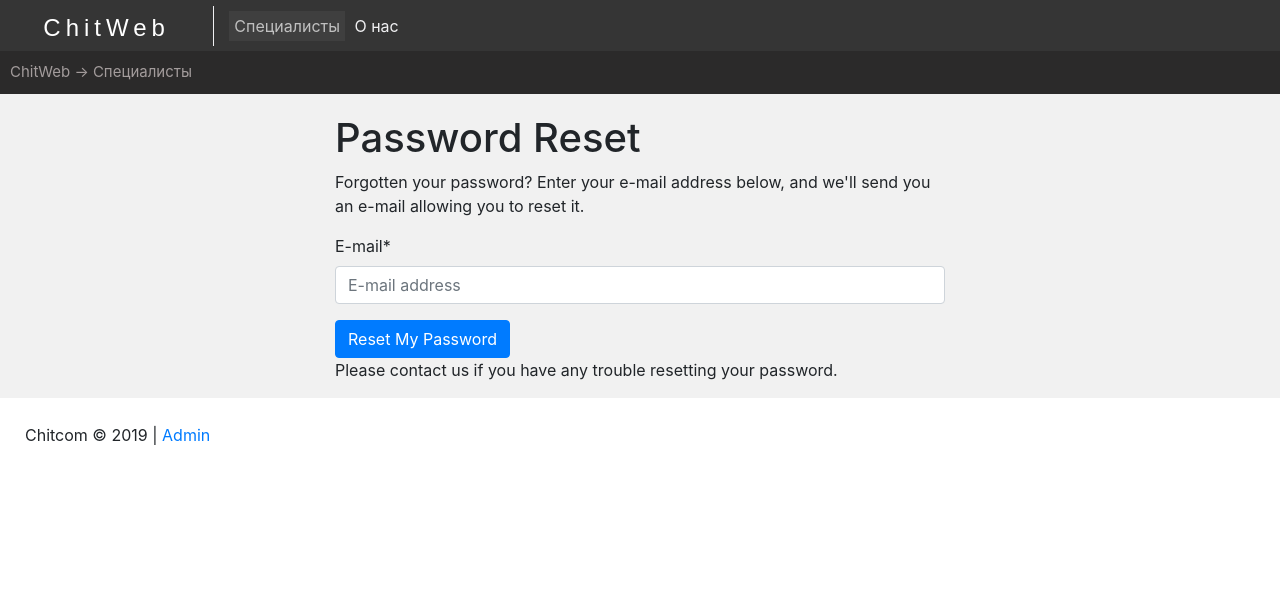
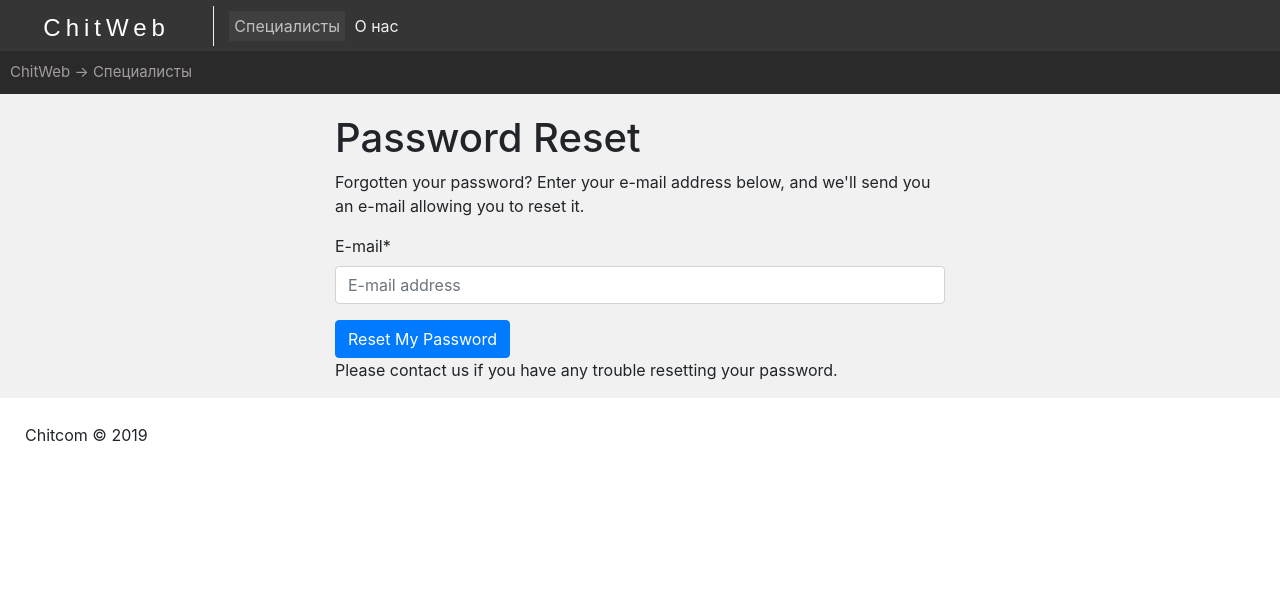
Before and after one commit to chitcomhub/chitweb, a Django app: page /accounts/password/reset/ in a window 1280 px wide. Shown: the top 615 px of the page. Run offline with Django 3.2, Linux system fonts and the light colour scheme; style sheets or scripts are compiled from the project's sources; some libraries are stand-ins or nearby versions.

Commit message:
Remove admin link from footer

```diff
--- a/chitweb/templates/base.html
+++ b/chitweb/templates/base.html
@@ -37,7 +37,7 @@
 		</div>
     {% block content %}{% endblock content %}
 		<div class="row">
-			<div class="col-md-12 footer">Chitcom &copy; 2019 | <a href="{% url 'admin:index' %}">Admin</a></div>
+			<div class="col-md-12 footer">Chitcom &copy; 2019</div>
 		</div>
 	</div>
 	{% block modal %}{% endblock modal %}
```
